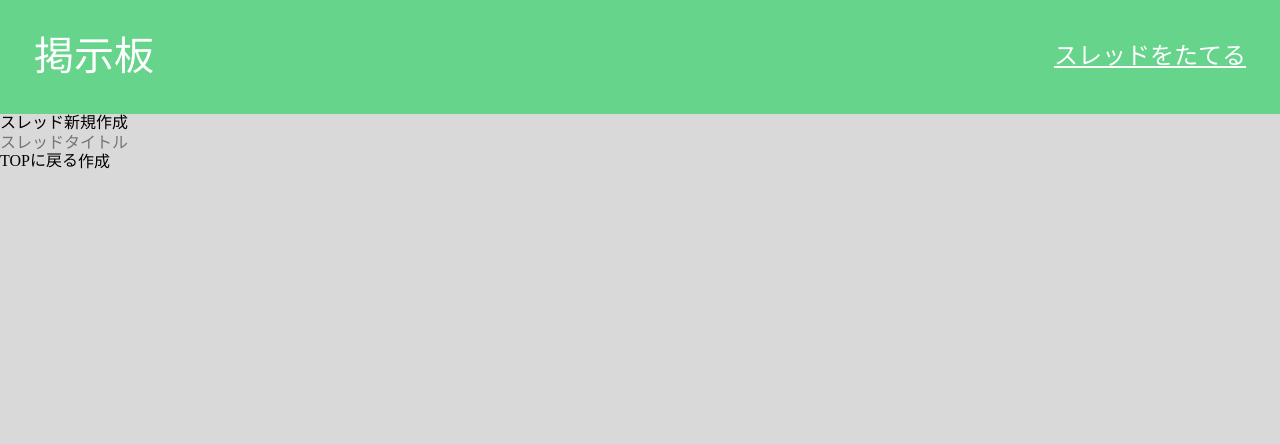
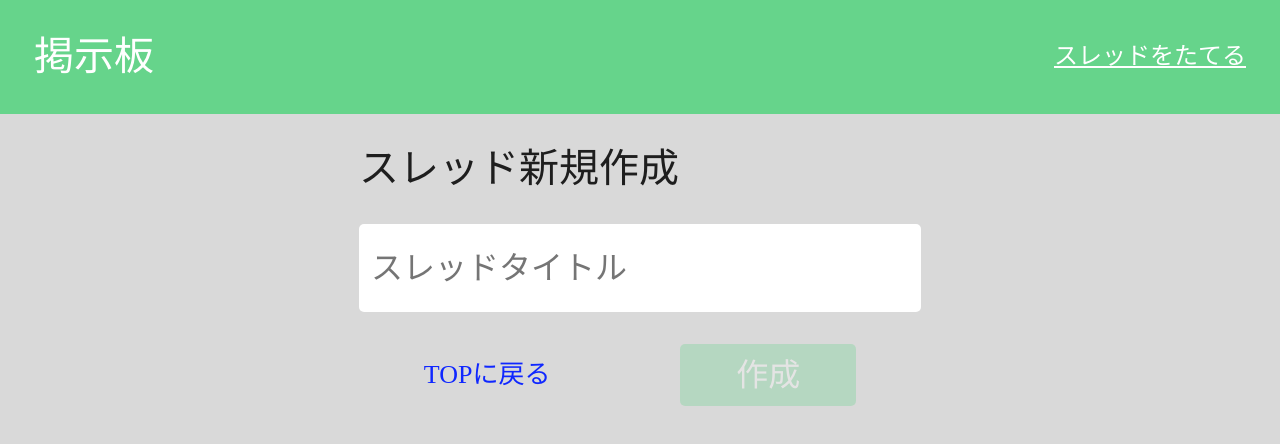
Before and after one commit to taka50/techtrain_react_base01, a React (Create React App) app: page /createThread in a window 1280 px wide. Shown: the top 444 px of the page. Built offline with nearby package versions, Linux system fonts and the light colour scheme.

Commit message:
Add css to PageCreateThread.

```diff
--- a/src/components/PageCreateThread.jsx
+++ b/src/components/PageCreateThread.jsx
@@ -1,5 +1,7 @@
 import { useState } from "react";
 import { Link, useNavigate } from "react-router-dom";
+
+import styles from "../styles/PageCreateThread.module.css";
 
 export const PageCreateThread = () => {
     const [titleText, setTitleText] = useState("");
@@ -89,18 +91,22 @@ export const PageCreateThread = () => {
     };
 
     return (
-        <div className="PageCreateThread">
-            <h2>スレッド新規作成</h2>
+        <div className={styles["container"]}>
+            <h2 className={styles["header-text"]}>スレッド新規作成</h2>
             <input
+                className={styles["title-input"]}
                 type="text"
                 onChange={(eve) => setTitleText(eve.target.value)}
                 placeholder="スレッドタイトル"
                 value={titleText}
             ></input>
             <p>{errorText}</p>
-            <div className="buttonContainer">
-                <Link to="/">TOPに戻る</Link>
+            <div className={styles["btm-ui-container"]}>
+                <Link to="/" className={styles["top-link"]}>
+                    TOPに戻る
+                </Link>
                 <button
+                    className={styles["create-button"]}
                     onClick={createThread}
                     disabled={isPosting || isTitleBlankOrEmpty()}
                 >
--- a/src/components/PageThread.jsx
+++ b/src/components/PageThread.jsx
@@ -94,9 +94,9 @@ export const PageThread = () => {
     }, [updatePosts]);
 
     return (
-        <div className={styles["page-thread"]}>
-            <div className="PostsContainer">
-                <h2>{title}</h2>
+        <div className={styles["container"]}>
+            <div className={styles["posts"]}>
+                <h2 className={styles["header-text"]}>{title}</h2>
                 <p>{errorText}</p>
                 <PostCardList posts={posts} />
             </div>
--- /dev/null
+++ b/src/styles/PageCreateThread.module.css
@@ -0,0 +1,62 @@
+.container {
+    width: 562px;
+    padding: 0;
+    margin: 0 auto;
+}
+
+.header-text {
+    color: #1e1e1e;
+    font-size: 40px;
+    margin: 32px 0;
+}
+
+.title-input {
+    font-size: 32px;
+    width: 100%;
+    height: 88px;
+    background-color: #ffffff;
+    padding: 12px;
+    border-radius: 5px;
+}
+
+.btm-ui-container {
+    display: flex;
+    margin: 32px 0px;
+    justify-content: space-around;
+    align-items: center;
+}
+
+.top-link {
+    color: #0f27ff;
+    text-decoration: none;
+    font-size: 26px;
+    &:visited {
+        text-decoration: none;
+    }
+
+    &:active {
+        text-decoration: underline;
+    }
+
+    &:hover {
+        text-decoration: underline;
+    }
+}
+
+.create-button {
+    width: 176px;
+    height: 62px;
+    font-size: 32px;
+    text-align: center;
+    background-color: #66d48b;
+    color: #ffffff;
+    border-radius: 5px;
+
+    &:disabled {
+        opacity: 0.3;
+    }
+
+    &:active {
+        background-color: #66d48b7e;
+    }
+}
--- a/src/styles/PageThread.module.css
+++ b/src/styles/PageThread.module.css
@@ -1,3 +1,12 @@
-.page-thread {
+.container {
     display: flex;
 }
+
+.posts {
+}
+
+.header-text {
+    color: #1e1e1e;
+    font-size: 40px;
+    margin: 32px 0;
+}
--- a/src/styles/TitleCard.module.css
+++ b/src/styles/TitleCard.module.css
@@ -1,8 +1,8 @@
 .title-card {
     background-color: #ffffff;
     border: solid 1px #000000;
-    border-radius: 4px;
-    padding: 8px 8px 16px;
+    border-radius: 5px;
+    padding: 8px 8px 24px;
     margin: 1px 0px;
 }
 
@@ -19,10 +19,6 @@
     &:active {
         text-decoration: none;
     }
-
-    &:hover {
-        background-color: aqua;
-    }
 }
 
 .title-card-text {
```
